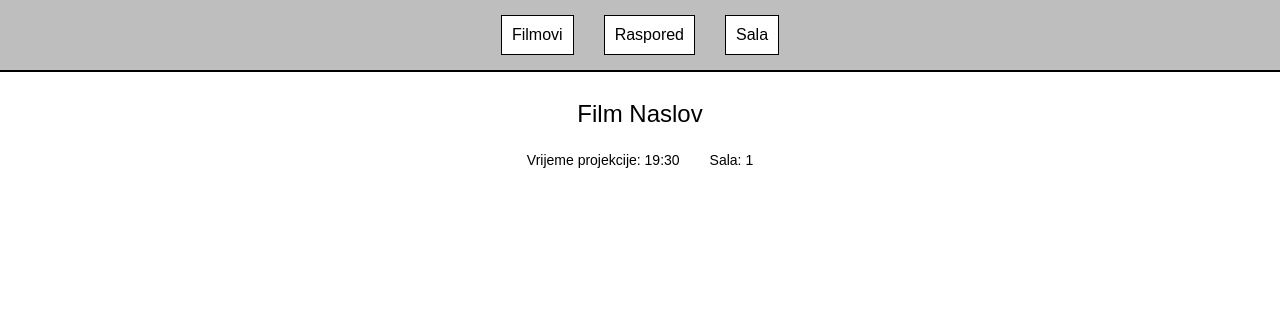
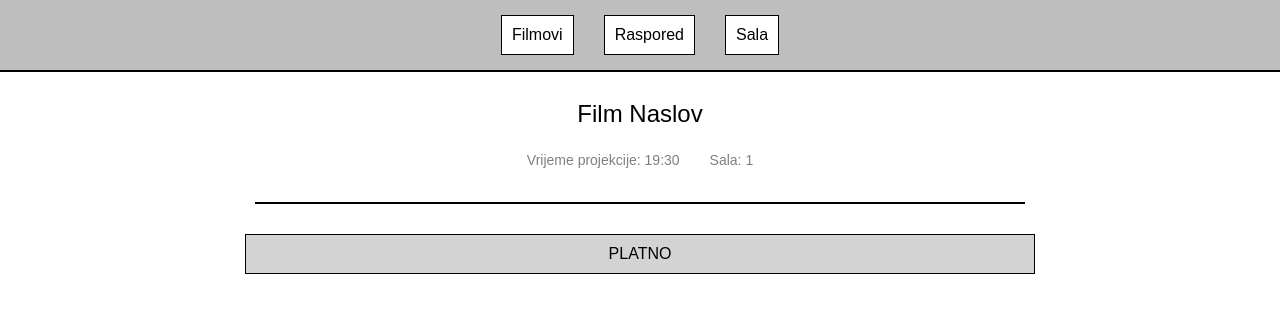
Before and after one commit to denistopic-art/kinoDenisTopic, a plain HTML site: page sala.html in a window 1280 px wide. Drawn offline with Linux system fonts and the light colour scheme.

Commit message:
Dodana linija i oznaka platna

```diff
--- a/sala.css
+++ b/sala.css
@@ -50,4 +50,19 @@ main{
     justify-content: center;
     gap: 30px;
     font-size: 14px;
+    color: gray;
 }
+.linija{
+    width: 60%;
+    margin: 20px auto;
+    border: 1px solid black;
+}
+
+.platno{
+    width: 60%;
+    margin: 30px auto 30px auto;
+    text-align: center;
+    padding: 10px;
+    border: 1px solid black;
+    background-color: lightgray;
+}
--- a/sala.html
+++ b/sala.html
@@ -26,6 +26,11 @@
                 <p>Sala: 1</p>
             </div>
         </div>
+        <hr class="linija">
+
+        <div class="platno">
+            PLATNO
+        </div>
     </main>
 
 </body>
```
